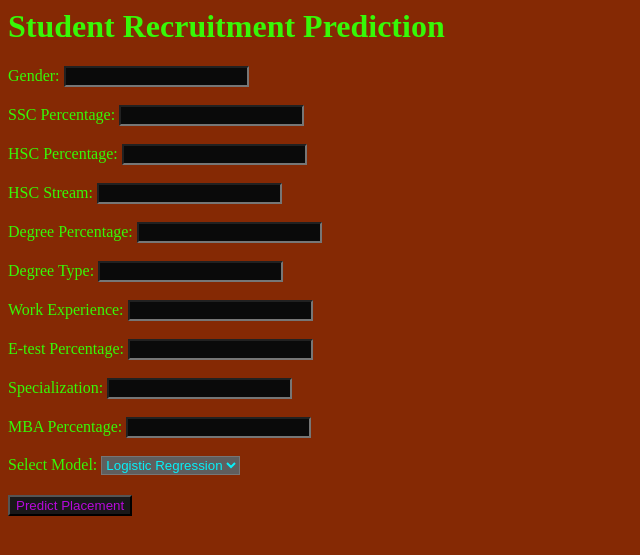
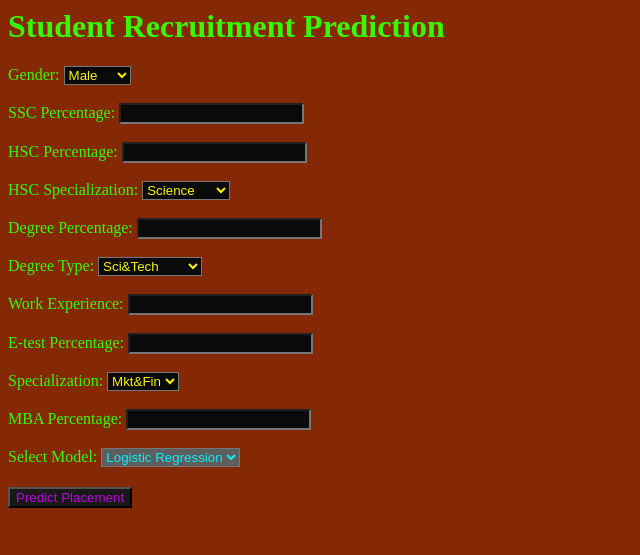
Before and after one commit to nomanminhas/studentplacement, a Flask app: page / in a window 1280 px wide. Shown: the top 555 px of the page, without its empty margins (0-640 px from the left). Run offline with Flask 3, Linux system fonts and the light colour scheme; parts of the project's set-up code (start-up, migrations or seed data) failed here and were passed over.

Commit message:
second commit

```diff
--- a/app.py
+++ b/app.py
@@ -6,14 +6,12 @@ import pandas as pd
 app = Flask(__name__)
 
 # Load models
-log_reg = pickle.load(open('Models/logregression_model.pkl', 'rb' ))
-grid_knn = pickle.load(open('Models/knn_model.pkl', 'rb' ))
 
-# Define a dictionary to map model names to the actual model objects
-models = {
-    'Logistic Regression': log_reg,
-    'Grid KNN': grid_knn,
-}
+with open('Models/logregression_model.pkl', 'rb') as model_file:
+    logistic_regression_model = pickle.load(model_file)
+
+with open('Models/knn_model.pkl', 'rb') as model_file:
+    grid_knn_model = pickle.load(model_file)
 
 @app.route('/')
 def home():
@@ -21,20 +19,41 @@ def home():
 
 @app.route('/predict', methods=['POST'])
 def predict():
+    gender = request.form['gender']
+    gender_encoded = 1 if gender == 'Male' else 0
+
+    hsc_s = request.form['hsc_s']
+    hsc_s_encoded = {'Commerce': 0, 'Science': 1, 'Arts': 2}[hsc_s]
+
+    degree_t = request.form['degree_t']
+    degree_t_encoded = {'Comm&Mgmt': 0, 'Sci&Tech': 1, 'Others': 2}[degree_t]
+
+    specialisation = request.form['specialisation']
+    specialisation_encoded = {'Mkt&Fin': 0, 'Mkt&HR': 1}[specialisation]
+
+    workex = float(request.form['workex'])
+    ssc_p = float(request.form['ssc_p'])
+    hsc_p = float(request.form['hsc_p'])
+    degree_p = float(request.form['degree_p'])
+    etest_p = float(request.form['etest_p'])
+    mba_p = float(request.form['mba_p'])
+
     model_choice = request.form.get('model')
-    model = models.get(model_choice)
 
     # Get user input
-    features = [float(x) for x in request.form.values() if x != model_choice]
-    final_features = [np.array(features)]
+    features = np.array([[gender_encoded, ssc_p, hsc_p, hsc_s_encoded, degree_p, degree_t_encoded, workex, etest_p, specialisation_encoded, mba_p]])
 
-    # Make prediction
-    prediction = model.predict(final_features)
+    if model_choice == 'Logistic Regression':
+        prediction = logistic_regression_model.predict(features)
+    elif model_choice == 'Grid KNN':
+        prediction = grid_knn_model.predict(features)
 
-    output = 'Placed' if prediction[0] == 1 else 'Not Placed'
-    color = 'darkblue' if prediction[0] == 1 else 'red'
+# Map the prediction result to a string
+    prediction_text = 'Placed' if prediction == 1 else 'Not Placed'
 
-    return render_template('index.html', prediction_text=f'Predicted Placement Status: {output}', selected_model=model_choice, color=color)
+    return render_template('index.html', prediction_text=f'Predicted Placement: {prediction_text}')
+
+
 
 if __name__ == "__main__":
     app.run()
--- a/templates/index.html
+++ b/templates/index.html
@@ -7,23 +7,44 @@
         <h1>Student Recruitment Prediction</h1>
         <form action="/predict" method="post">
             <label for="gender">Gender:</label>
-            <input type="number" id="gender" name="gender" required style="background-color: #0a0a0a; color: #f8f407;"><br><br>
+            <select id="gender" name="gender" required style="background-color: #0a0a0a; color: #f8f407;">
+                <option value="Male" style="background-color: #5f5e5e; color: #07f0f8;">Male</option>
+                <option value="Female" style="background-color: #5f5e5e; color: #07f0f8;">Female</option>
+            </select><br><br>
+
             <label for="ssc_p">SSC Percentage:</label>
             <input type="number" id="ssc_p" name="ssc_p" required style="background-color: #0a0a0a; color: #f8f407;"><br><br>
             <label for="hsc_p">HSC Percentage:</label>
             <input type="number" id="hsc_p" name="hsc_p" required style="background-color: #0a0a0a; color: #f8f407;"><br><br>
-            <label for="hsc_s">HSC Stream:</label>
-            <input type="number" id="hsc_s" name="hsc_s" required style="background-color: #0a0a0a; color: #f8f407;"><br><br>
+
+            <label for="hsc_s">HSC Specialization:</label>
+            <select id="hsc_s" name="hsc_s" required style="background-color: #0a0a0a; color: #f8f407;">
+                <option value="Science" style="background-color: #5f5e5e; color: #07f0f8;">Science</option>
+                <option value="Commerce" style="background-color: #5f5e5e; color: #07f0f8;">Commerce</option>
+                <option value="Arts" style="background-color: #5f5e5e; color: #07f0f8;">Arts</option>
+            </select><br><br>
+
             <label for="degree_p">Degree Percentage:</label>
             <input type="number" id="degree_p" name="degree_p" required style="background-color: #0a0a0a; color: #f8f407;"><br><br>
+
             <label for="degree_t">Degree Type:</label>
-            <input type="number" id="degree_t" name="degree_t" required style="background-color: #0a0a0a; color: #f8f407;"><br><br>
+            <select id="degree_t" name="degree_t" required style="background-color: #0a0a0a; color: #f8f407;">
+                <option value="Sci&Tech" style="background-color: #5f5e5e; color: #07f0f8;">Sci&Tech</option>
+                <option value="Comm&Mgmt" style="background-color: #5f5e5e; color: #07f0f8;">Comm&Mgmt</option>
+                <option value="Others" style="background-color: #5f5e5e; color: #07f0f8;">Others</option>
+            </select><br><br>
+
             <label for="workex">Work Experience:</label>
             <input type="number" id="workex" name="workex" required style="background-color: #0a0a0a; color: #f8f407;"><br><br>
             <label for="etest_p">E-test Percentage:</label>
             <input type="number" id="etest_p" name="etest_p" required style="background-color: #0a0a0a; color: #f8f407;"><br><br>
+
             <label for="specialisation">Specialization:</label>
-            <input type="number" id="specialisation" name="specialisation" required style="background-color: #0a0a0a; color: #f8f407;"><br><br>
+            <select id="specialisation" name="specialisation" required style="background-color: #0a0a0a; color: #f8f407;">
+                <option value="Mkt&Fin" style="background-color: #5f5e5e; color: #07f0f8;">Mkt&Fin</option>
+                <option value="Mkt&HR" style="background-color: #5f5e5e; color: #07f0f8;">Mkt&HR</option>
+            </select><br><br>
+
             <label for="mba_p">MBA Percentage:</label>
             <input type="number" id="mba_p" name="mba_p" required style="background-color: #0a0a0a; color: #f8f407;"><br><br>
             <label for="model">Select Model:</label>
```
